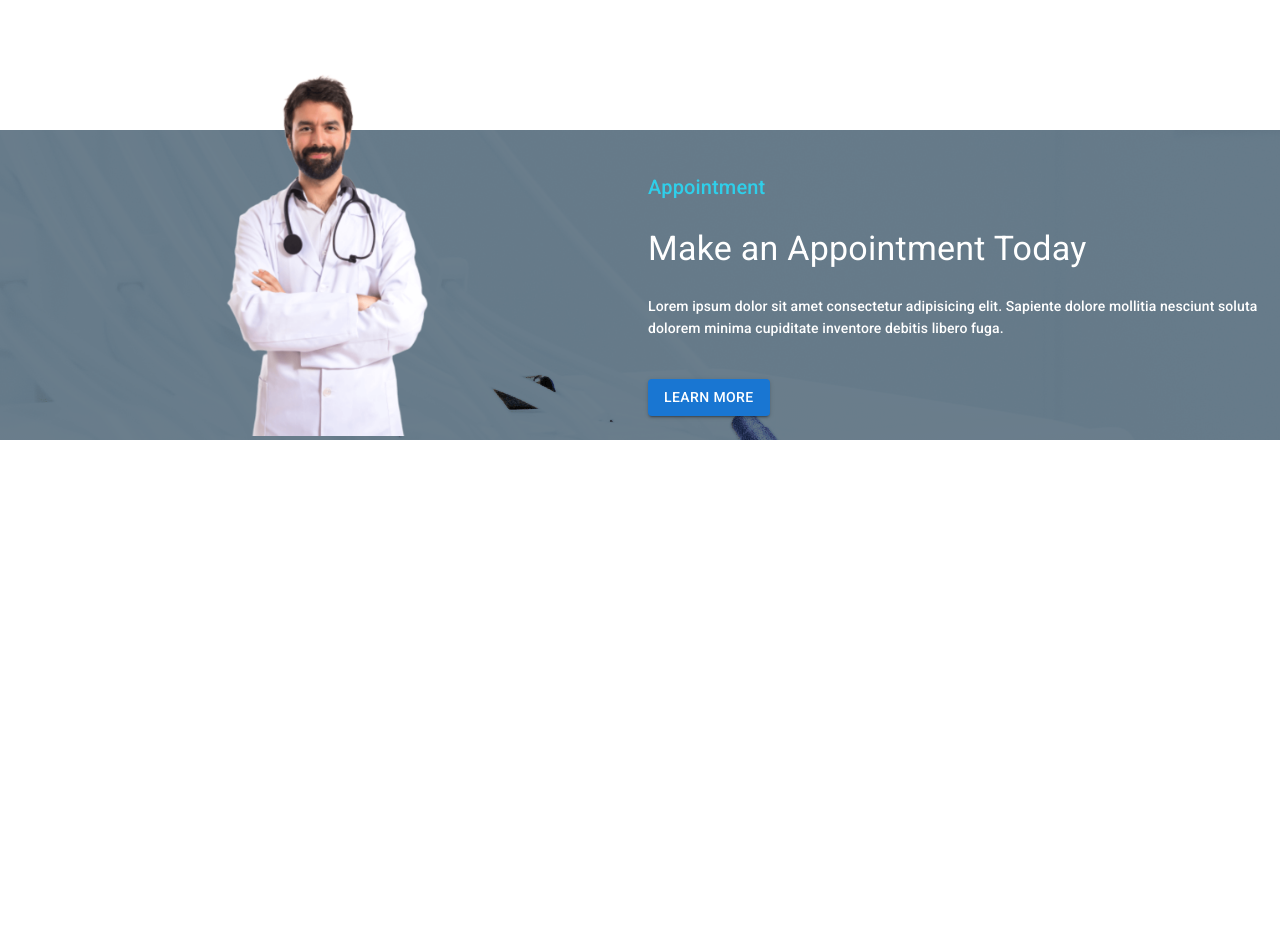
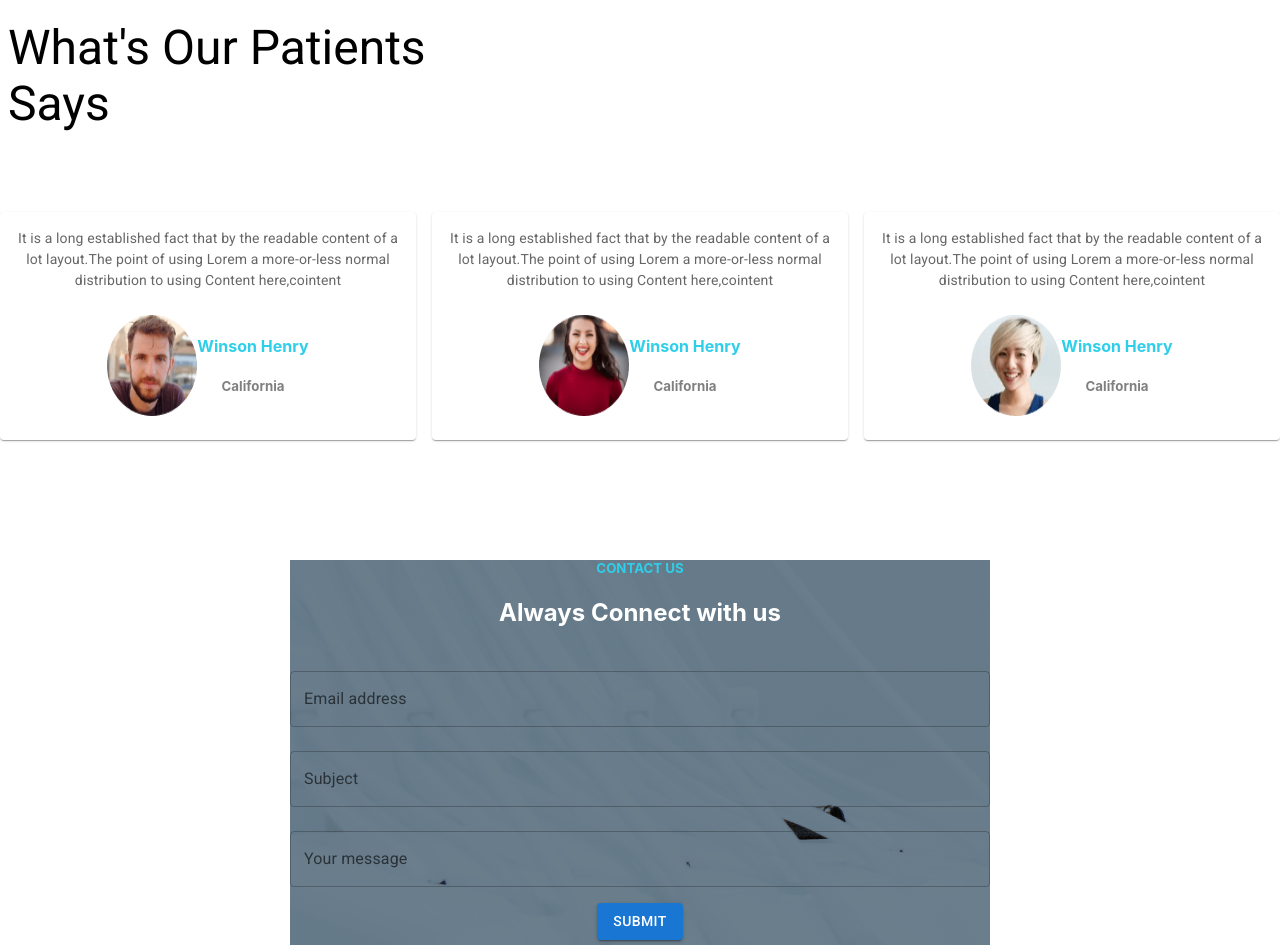
Before and after one commit to aditya19xx/doctors-portal-client, a React (Create React App) app: page / in a window 1280 px wide. Shown: the part 2200-3145 px from the top of the page. Before the commit the page ends 2640 px from the top, so only its background shows below. Built offline with nearby package versions, Linux system fonts and the light colour scheme.

Commit message:
contact form added

```diff
--- /dev/null
+++ b/src/Pages/Home/Home/ContactForm/ContactForm.js
@@ -0,0 +1,39 @@
+import React from "react";
+import Box from "@mui/material/Box";
+import TextField from "@mui/material/TextField";
+import bg from "../../../../images/appointment-bg.png";
+import { Button, Container } from '@mui/material';
+
+const appointmentBanner = {
+    background: ` url(${bg})`,
+    backgroundColor: "rgba(91, 113, 128, 0.9 )",
+    width: '700px',
+    height: '400px',
+    backgroundBlendMode: "darken, luminosity",
+  };
+
+const ContactForm = () => {
+  return (
+   <Container>
+        <Box
+    style={appointmentBanner}
+      sx={{
+        mx:'auto'
+      }}
+    >
+      <Box >
+      <h5 style={{ color: "rgba(47, 207, 234)" }}>CONTACT US</h5>
+        <h2  style={{ color: "white" }}>Always Connect with us</h2>
+      <form>
+      <TextField sx={{mt:3}} fullWidth label="Email address" id="outlined-basic" variant="outlined" color="" />
+      <TextField sx={{mt:3}} fullWidth label="Subject" id="outlined-basic" variant="outlined" />
+      <TextField sx={{mt:3}} fullWidth label="Your message" id="outlined-basic" variant="outlined" />
+      <Button sx={{m:2}} type="submit" variant="contained">Submit</Button>
+      </form>
+      </Box>
+    </Box>
+   </Container>
+  );
+};
+
+export default ContactForm;
--- a/src/Pages/Home/Home/Home.js
+++ b/src/Pages/Home/Home/Home.js
@@ -5,6 +5,7 @@ import Banner from '../Banner/Banner';
 import Feature from '../Feature/Feature';
 import Services from '../Services/Services';
 import Testimonial from '../Testimonial/Testimonial';
+import ContactForm from './ContactForm/ContactForm';
 
 const Home = () => {
     return (
@@ -13,8 +14,9 @@ const Home = () => {
             <Banner></Banner>
             <Services></Services>
             <Feature></Feature>
+            <AppointmentBanner></AppointmentBanner>
             <Testimonial></Testimonial>
-            <AppointmentBanner></AppointmentBanner>
+            <ContactForm></ContactForm>
         </div>
     );
 };
--- a/src/Pages/Home/Testimonial/Testimonial.js
+++ b/src/Pages/Home/Testimonial/Testimonial.js
@@ -10,7 +10,7 @@ import people3 from "../../../images/people-3.png";
 
 const Testimonial = () => {
   return (
-    <Box sx={{mt:10}}>
+    <Box sx={{mt:10, mb: 15}}>
       <Box sx={{ textAlign: "left", m: 1 }}>
         <Typography  style={{ color: "rgba(47, 207, 234)" }} variant="h6" gutterBottom component="div">
           TESTIMONIAL
```
